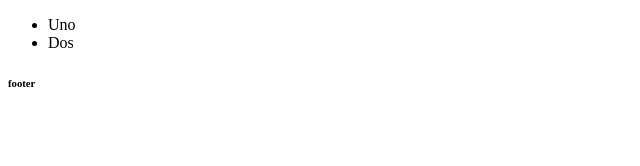
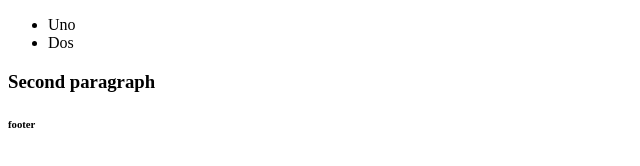
Before and after one commit to FactoryAdmin/git-practice, a plain HTML site: page git-practice/index.html in a window 1280 px wide. Shown: the whole page, without its empty margins (0-640 px from the left). Drawn offline with Linux system fonts and the light colour scheme.

Commit message:
Added second paragraph

```diff
--- a/git-practice/index.html
+++ b/git-practice/index.html
@@ -14,6 +14,7 @@
         </ul>
       </nav>
     </header>
+    <h3>Second paragraph</h3>
     <footer><h6>footer</h6></footer>
   </body>
 </html>
```
